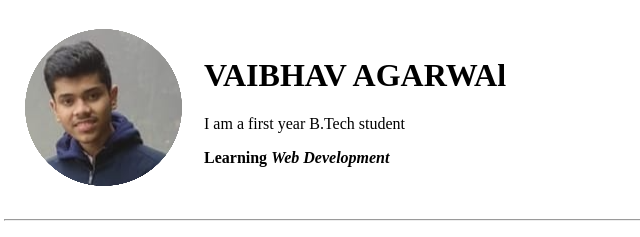
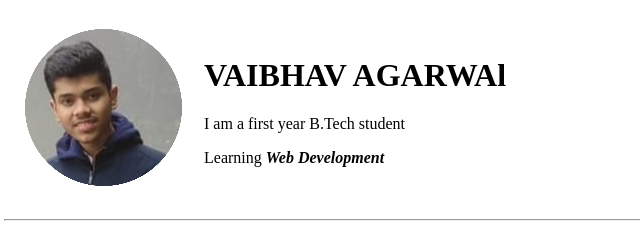
Before and after one commit to itzvaibhav4/cv, a plain HTML site: page index.html in a window 1280 px wide. Shown: the top 237 px of the page, 4-644 px from the left. Drawn offline with Linux system fonts and the light colour scheme.

Commit message:
Update index.html

```diff
--- a/index.html
+++ b/index.html
@@ -10,7 +10,7 @@
             <td><img src="vaibhav.png"></td>
             <td><h1>VAIBHAV AGARWAl </h1>
                 <p>I am a first year B.Tech student  </p>
-                <p><strong> Learning <strong> <em>Web Development</em></strong></p></td>
+                <p> Learning <strong> <em>Web Development</em></strong></p></td>
             </tr>
     </table>
 
```
